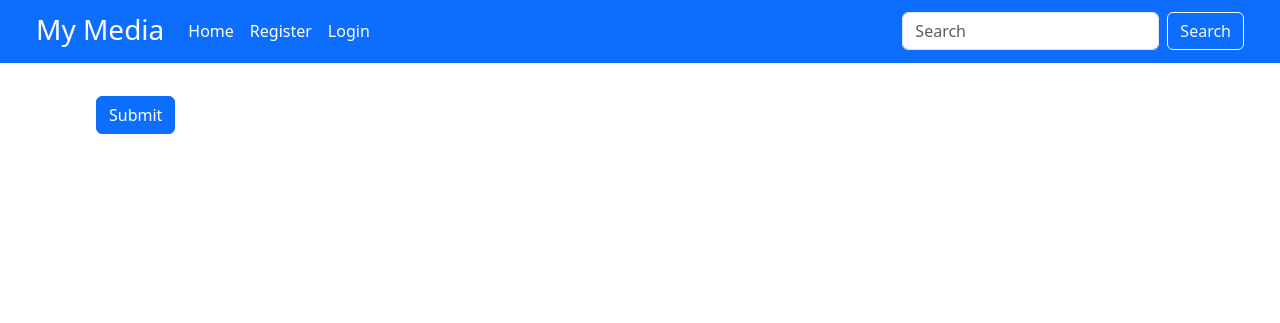
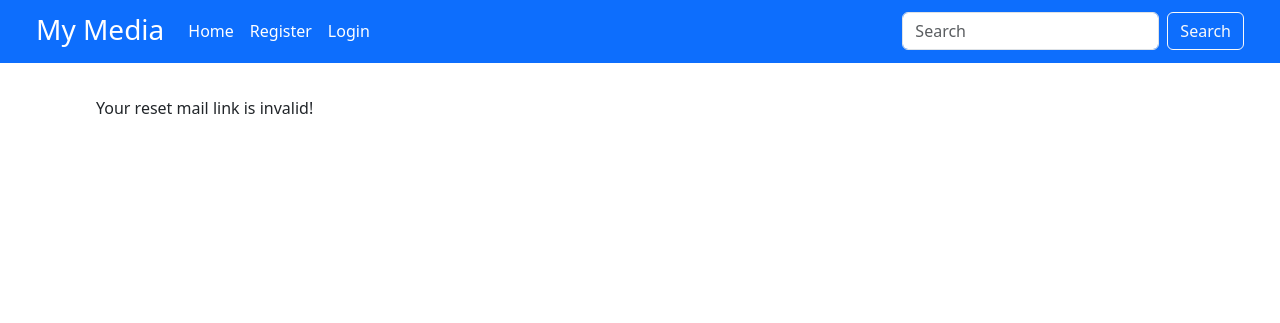
Before and after one commit to stanislavtz/social-media, a Django app: page /users/password_reset/confirm/1/1 in a window 1280 px wide. Shown: the top 323 px of the page. Run offline with Django 5.2, Linux system fonts and the light colour scheme.

Commit message:
Add check for valid reset link

```diff
--- a/users/templates/users/password_reset_confirm.html
+++ b/users/templates/users/password_reset_confirm.html
@@ -3,9 +3,13 @@
 {% block title %}Password Reset Confirm Page{% endblock title %}
 
 {% block content %}
-    <form method="POST">
-        {% csrf_token %}
-        {{ form.as_p }}
-        <input type="submit" class="btn btn-primary">
-    </form>
+    {% if validlink %}
+        <form method="POST">
+            {% csrf_token %}
+            {{ form.as_p }}
+            <input type="submit" class="btn btn-primary">
+        </form>
+    {% else %}
+        <p>Your reset mail link is invalid!</p>
+    {% endif %}
 {% endblock content %}
```
